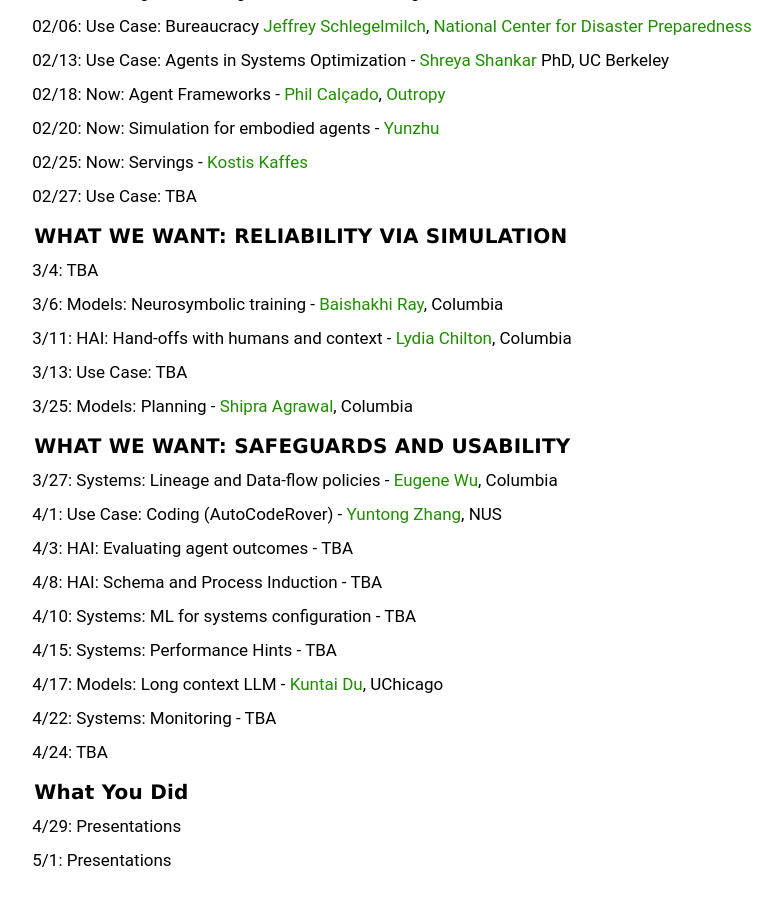
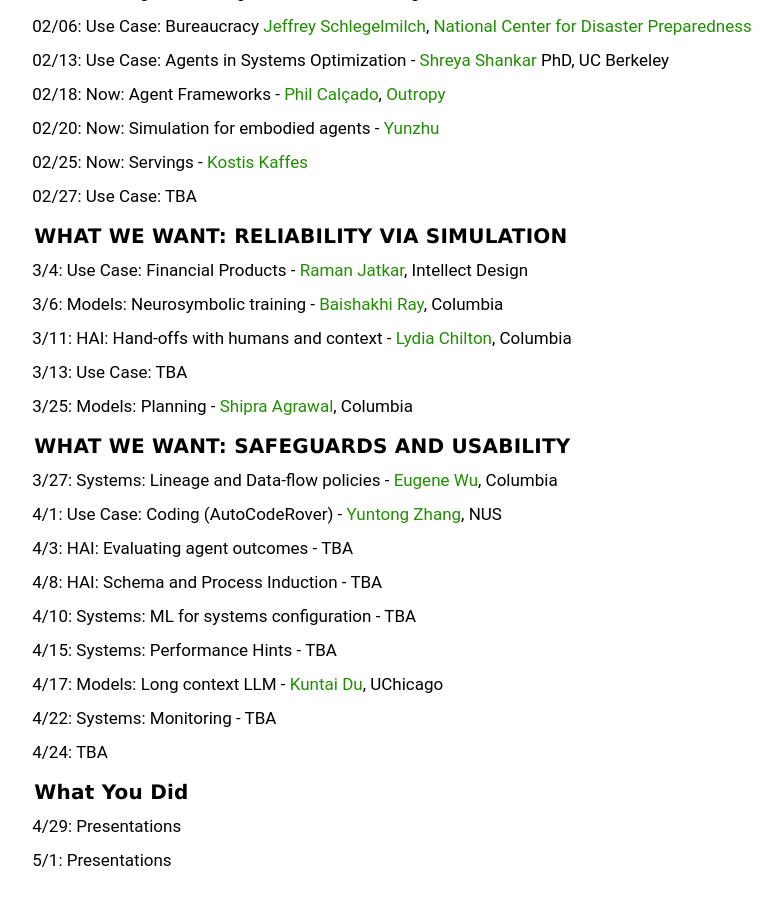
Before and after one commit to w6113/w6113.github.io, a Jekyll site: the page built from index.md, in a window 1280 px wide and 900 px high, scrolled down 1581 px. Shown: the whole window, without its empty margins (292-1074 px from the left). Built offline with Jekyll 4.4.1, drawn with Linux system fonts in a browser that asks for light colours.

Commit message:
lazy commit msg

```diff
--- a/index.md
+++ b/index.md
@@ -81,7 +81,7 @@
 
 #### WHAT WE WANT: RELIABILITY VIA SIMULATION
 
- 3/4: TBA
+ 3/4: Use Case: Financial Products - [Raman Jatkar](https://www.linkedin.com/in/raman-jatkar-7942079), Intellect Design
 
  3/6:	Models: Neurosymbolic training	- [Baishakhi Ray](rayb.info), Columbia
 
```
